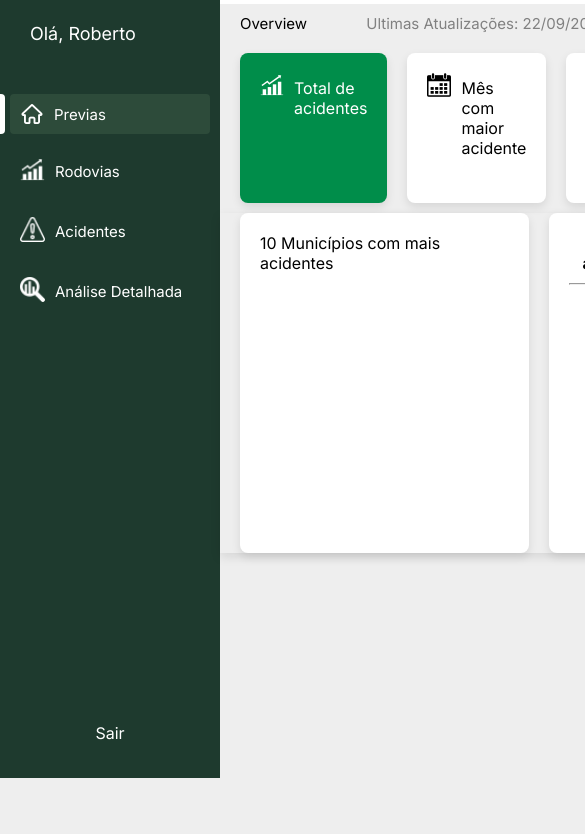
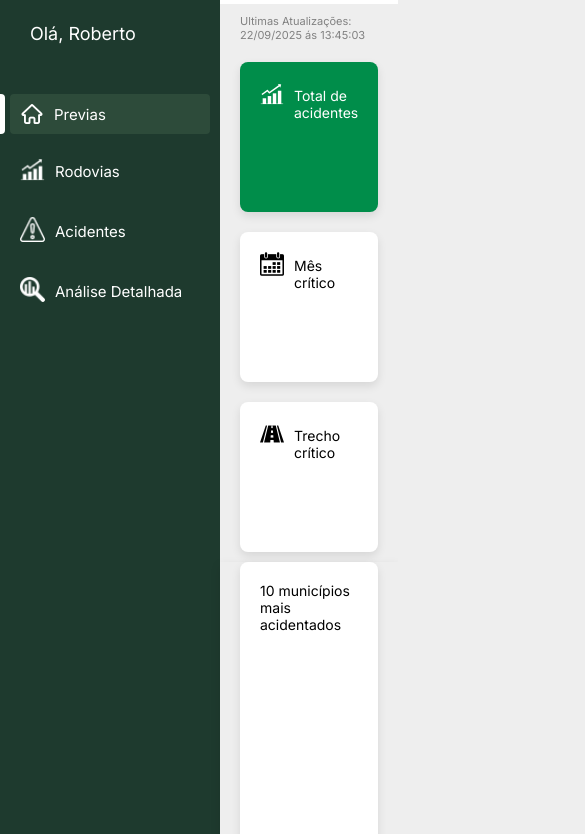
Before and after one commit to Lucas-tdo/Way-Safe, a plain HTML site: page Site/previas.html in a window 390 px wide. Shown: the part 66-900 px from the top of the page, 585 px wide, since content can reach past the window. Before the commit the page ends 844 px from the top, so only its background shows below. Drawn offline with Linux system fonts and the light colour scheme.

Commit message:
Responsividade previas

```diff
--- a/Site/css/nav.css
+++ b/Site/css/nav.css
@@ -91,9 +91,9 @@
 /* botão sair no rodapé */
 .sair {
     margin-top: auto;
-    padding: 15px 10px;
     cursor: pointer;
     text-align: center;
+    font-size: 13px;
 }
 
 .sair:hover {
--- a/Site/css/previas.css
+++ b/Site/css/previas.css
@@ -138,3 +138,40 @@ html, body {
   padding: 20px;
   min-height: 340px;
 }
+
+@media (max-width: 1100px) {
+
+  .graficos .card span, .card_total span {
+    font-size: 14px;
+  }
+
+}
+@media (max-width: 900px) {
+
+  .graficos  {
+    display: flex;
+    flex-direction: column;
+    padding: 10px 20px;
+  }
+  .rank {
+    display: flex;
+    flex-direction: column;
+  }
+
+}
+
+@media (max-width: 700px) {
+  .text_data {
+    font-size: 11px;
+  }
+ }
+
+ @media (max-width: 500px) {
+  .text_over {
+    display: none;
+  }
+  .card_2 span {
+    font-size: 14px;
+  }
+
+ }
--- a/Site/previas.html
+++ b/Site/previas.html
@@ -50,12 +50,12 @@
 
       <div class="graficos">
         <div class="card_total"> <img src="icons/grafico.png"> <span> Total de acidentes </span> </div>
-        <div class="card"> <img src="icons/calendario.png"> <span>Mês com maior acidente </span></div>
-        <div class="card"> <img src="icons/rodovia.png"> <span>Trecho mais crítico </span> </div>
+        <div class="card"> <img src="icons/calendario.png"> <span>Mês crítico </span></div>
+        <div class="card"> <img src="icons/rodovia.png"> <span>Trecho crítico </span> </div>
       </div>
 
       <div class="rank">
-        <div class="card_2"> 10 Municípios com mais acidentes</div>
+        <div class="card_2"> <span> 10 municípios mais acidentados </span></div>
         <div class="card_2">
           <span style="text-align: center; font-weight: 700;">Rank de acidentes </span>
           <hr>
```
